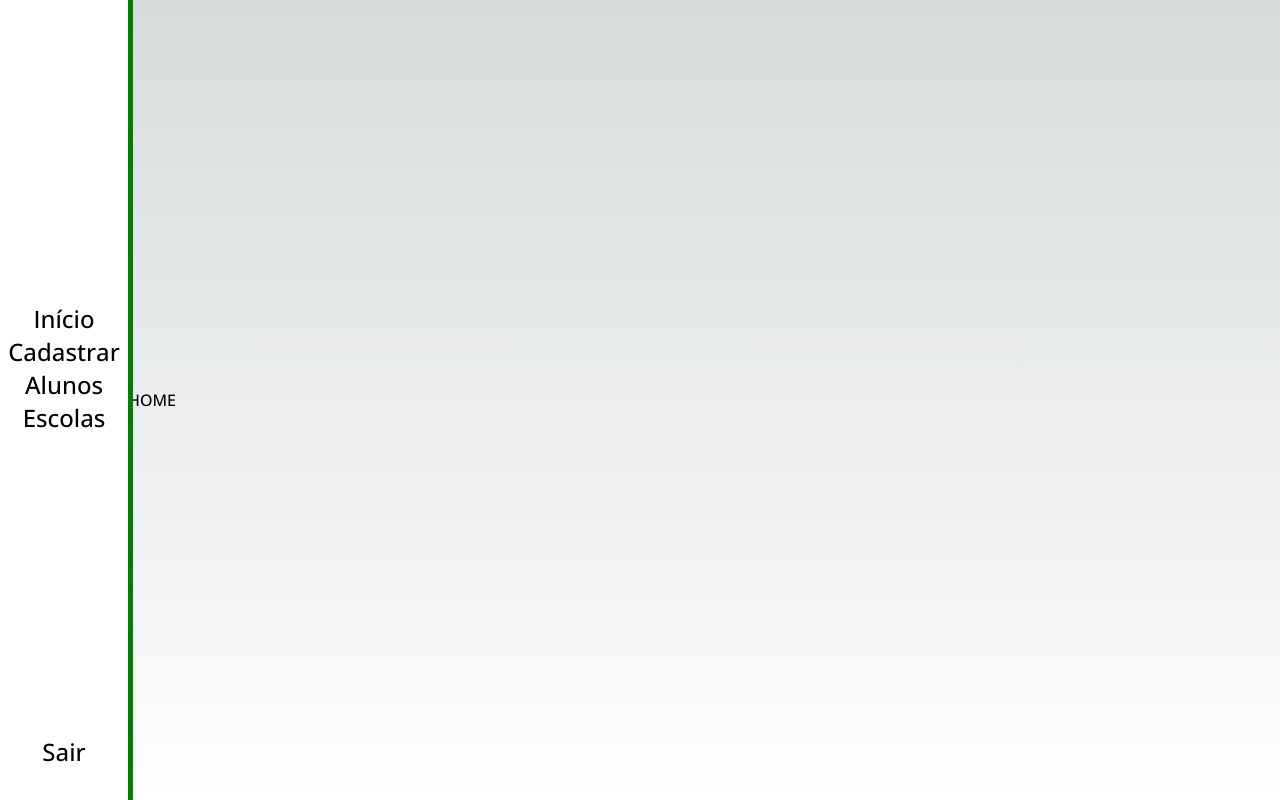
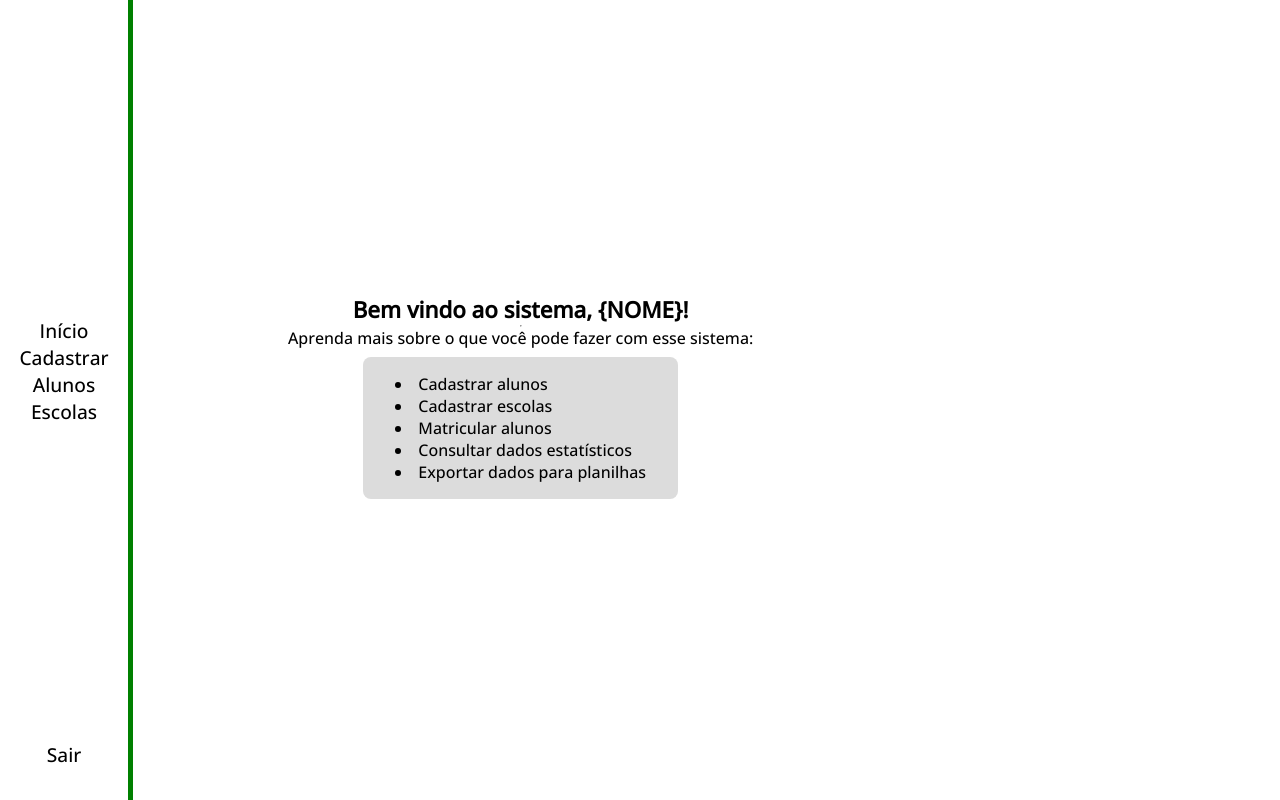
Before and after one commit to gabrielLV-BR/sistema-de-matriculas-frontend, a Next.js app: page /home in a window 1280 px wide. Built offline with nearby package versions, Linux system fonts and the light colour scheme.

Commit message:
Added a little info on HomePage

```diff
--- a/app/components/Sidebar/styles.module.scss
+++ b/app/components/Sidebar/styles.module.scss
@@ -18,7 +18,7 @@
     background-color: white;
     color: black;
 
-    font-size: 1.5rem;
+    font-size: 1.2rem;
 
     list-style: none;
 
--- a/app/globals.css
+++ b/app/globals.css
@@ -1,78 +1,3 @@
-:root {
-  --max-width: 1100px;
-  --border-radius: 12px;
-  --font-mono: ui-monospace, Menlo, Monaco, 'Cascadia Mono', 'Segoe UI Mono',
-    'Roboto Mono', 'Oxygen Mono', 'Ubuntu Monospace', 'Source Code Pro',
-    'Fira Mono', 'Droid Sans Mono', 'Courier New', monospace;
-
-  --foreground-rgb: 0, 0, 0;
-  --background-start-rgb: 214, 219, 220;
-  --background-end-rgb: 255, 255, 255;
-
-  --primary-glow: conic-gradient(
-    from 180deg at 50% 50%,
-    #16abff33 0deg,
-    #0885ff33 55deg,
-    #54d6ff33 120deg,
-    #0071ff33 160deg,
-    transparent 360deg
-  );
-  --secondary-glow: radial-gradient(
-    rgba(255, 255, 255, 1),
-    rgba(255, 255, 255, 0)
-  );
-
-  --tile-start-rgb: 239, 245, 249;
-  --tile-end-rgb: 228, 232, 233;
-  --tile-border: conic-gradient(
-    #00000080,
-    #00000040,
-    #00000030,
-    #00000020,
-    #00000010,
-    #00000010,
-    #00000080
-  );
-
-  --callout-rgb: 238, 240, 241;
-  --callout-border-rgb: 172, 175, 176;
-  --card-rgb: 180, 185, 188;
-  --card-border-rgb: 131, 134, 135;
-}
-
-@media (prefers-color-scheme: dark) {
-  :root {
-    --foreground-rgb: 255, 255, 255;
-    --background-start-rgb: 0, 0, 0;
-    --background-end-rgb: 0, 0, 0;
-
-    --primary-glow: radial-gradient(rgba(1, 65, 255, 0.4), rgba(1, 65, 255, 0));
-    --secondary-glow: linear-gradient(
-      to bottom right,
-      rgba(1, 65, 255, 0),
-      rgba(1, 65, 255, 0),
-      rgba(1, 65, 255, 0.3)
-    );
-
-    --tile-start-rgb: 2, 13, 46;
-    --tile-end-rgb: 2, 5, 19;
-    --tile-border: conic-gradient(
-      #ffffff80,
-      #ffffff40,
-      #ffffff30,
-      #ffffff20,
-      #ffffff10,
-      #ffffff10,
-      #ffffff80
-    );
-
-    --callout-rgb: 20, 20, 20;
-    --callout-border-rgb: 108, 108, 108;
-    --card-rgb: 100, 100, 100;
-    --card-border-rgb: 200, 200, 200;
-  }
-}
-
 * {
   box-sizing: border-box;
   padding: 0;
@@ -85,23 +10,7 @@ body {
   overflow: hidden;
 }
 
-body {
-  color: rgb(var(--foreground-rgb));
-  background: linear-gradient(
-      to bottom,
-      transparent,
-      rgb(var(--background-end-rgb))
-    )
-    rgb(var(--background-start-rgb));
-}
-
 a {
   color: inherit;
   text-decoration: none;
 }
-
-@media (prefers-color-scheme: dark) {
-  html {
-    color-scheme: dark;
-  }
-}
--- a/app/home/page.tsx
+++ b/app/home/page.tsx
@@ -1,5 +1,19 @@
-import { permanentRedirect } from "next/navigation"
+import styles from "./styles.module.scss"
 
 export default function HomePage() {
-    return <p>HOME</p>;
+    return (
+        <main className={styles.container}>
+            <h1>Bem vindo ao sistema, {'{NOME}'}!</h1>
+            <hr />
+            Aprenda mais sobre o que você pode fazer com esse sistema:
+
+            <ul className={styles.utilities}>
+                <li>Cadastrar alunos</li>
+                <li>Cadastrar escolas</li>
+                <li>Matricular alunos</li>
+                <li>Consultar dados estatísticos</li>
+                <li>Exportar dados para planilhas</li>
+            </ul>
+        </main>
+    )
 }
--- /dev/null
+++ b/app/home/styles.module.scss
@@ -0,0 +1,21 @@
+.container {
+    display: flex;
+    flex-direction: column;
+    place-items: center;
+
+    padding: 10rem;
+
+    h1 {
+        font-size: 1.4rem;
+    }
+
+}
+
+.container .utilities {
+    list-style-position: inside;
+    background-color: #dcdcdc;
+
+    padding: 1rem 2rem;
+    margin: 0.5rem;
+    border-radius: 0.5rem;
+}
```
